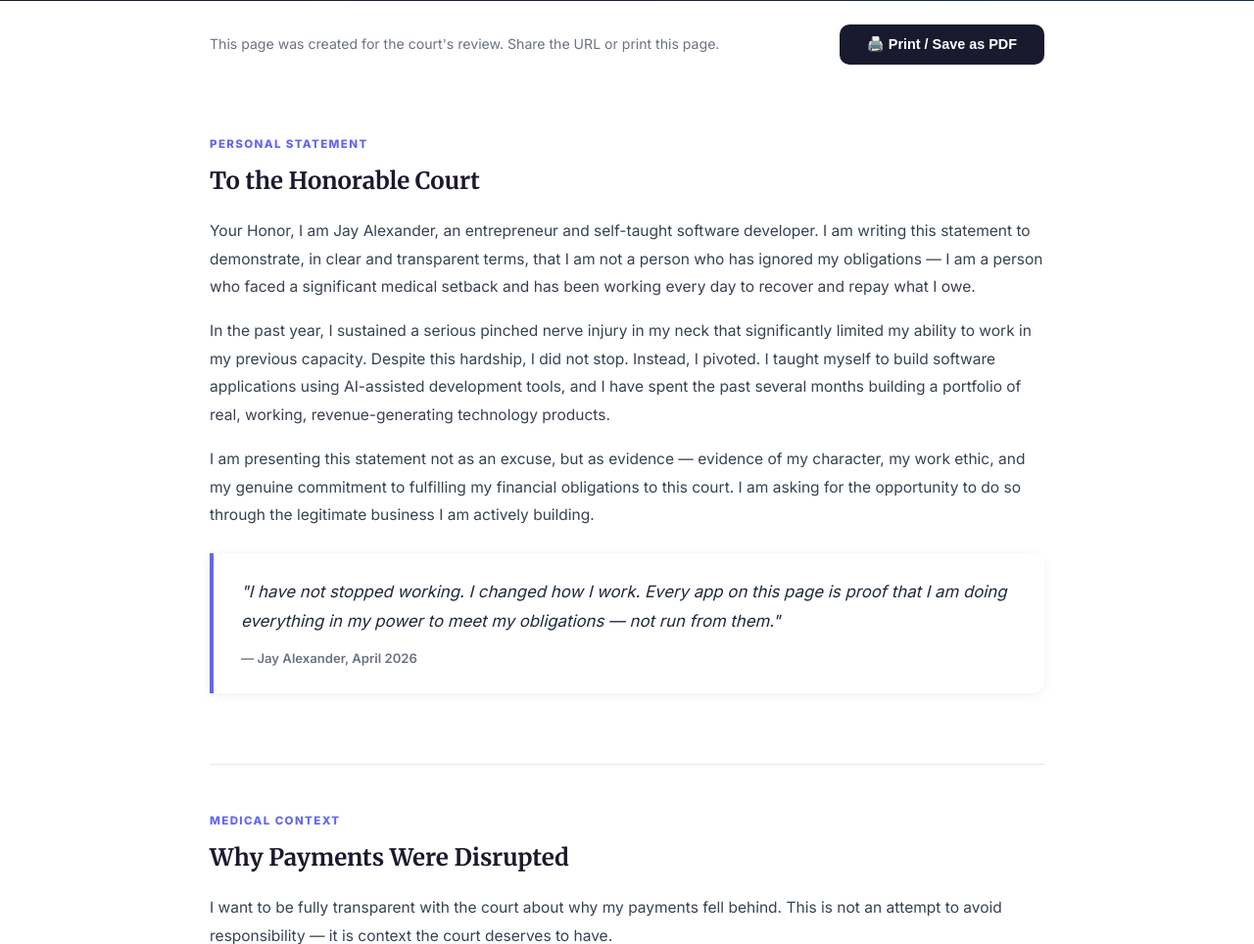
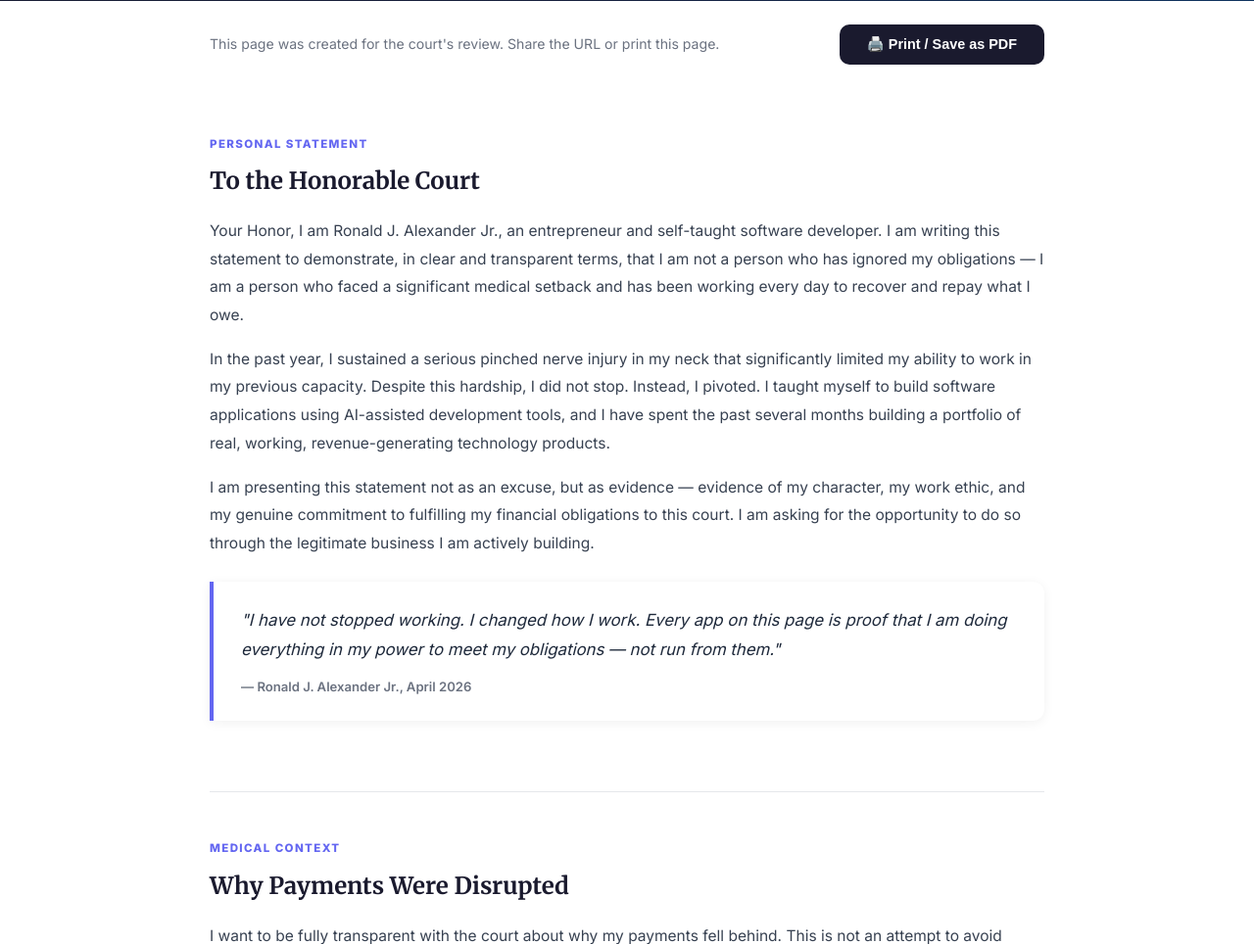
Before and after one commit to Liberty-Emporium/jay-portfolio, a Flask app: page /court in a window 1280 px wide. Shown: the part 460-1424 px from the top of the page at 98% size. Run offline with Flask 2, Linux system fonts and the light colour scheme.

Commit message:
Use legal name Ronald J. Alexander Jr. on all court-facing documents

```diff
--- a/templates/court.html
+++ b/templates/court.html
@@ -151,14 +151,14 @@
     <div class="section-label">Personal Statement</div>
     <div class="section-title">To the Honorable Court</div>
     <div class="prose">
-      <p>Your Honor, I am Jay Alexander, an entrepreneur and self-taught software developer. I am writing this statement to demonstrate, in clear and transparent terms, that I am not a person who has ignored my obligations — I am a person who faced a significant medical setback and has been working every day to recover and repay what I owe.</p>
+      <p>Your Honor, I am Ronald J. Alexander Jr., an entrepreneur and self-taught software developer. I am writing this statement to demonstrate, in clear and transparent terms, that I am not a person who has ignored my obligations — I am a person who faced a significant medical setback and has been working every day to recover and repay what I owe.</p>
       <p>In the past year, I sustained a serious pinched nerve injury in my neck that significantly limited my ability to work in my previous capacity. Despite this hardship, I did not stop. Instead, I pivoted. I taught myself to build software applications using AI-assisted development tools, and I have spent the past several months building a portfolio of real, working, revenue-generating technology products.</p>
       <p>I am presenting this statement not as an excuse, but as evidence — evidence of my character, my work ethic, and my genuine commitment to fulfilling my financial obligations to this court. I am asking for the opportunity to do so through the legitimate business I am actively building.</p>
     </div>
 
     <div class="statement-box">
       <div class="quote">"I have not stopped working. I changed how I work. Every app on this page is proof that I am doing everything in my power to meet my obligations — not run from them."</div>
-      <div class="attribution">— Jay Alexander, April 2026</div>
+      <div class="attribution">— Ronald J. Alexander Jr., April 2026</div>
     </div>
   </div>
 
@@ -353,7 +353,7 @@
     </div>
 
     <div class="signature-block">
-      <div class="signature-name">Jay Alexander</div>
+      <div class="signature-name">Ronald J. Alexander Jr.</div>
       <div class="signature-title">Software Developer &amp; Technology Entrepreneur</div>
       <div class="signature-line"></div>
       <div style="font-size:0.85rem; color:#374151; margin-top:0.5rem;">Signature</div>
@@ -443,7 +443,7 @@
 
 <footer>
   <div class="container">
-    Prepared by Jay Alexander · April 2026 · Statement of Good Faith for Court Consideration
+    Prepared by Ronald J. Alexander Jr. · April 2026 · Statement of Good Faith for Court Consideration
   </div>
 </footer>
 
```
Also changed, not shown: templates/flyer.html (+4 -4 lines).
